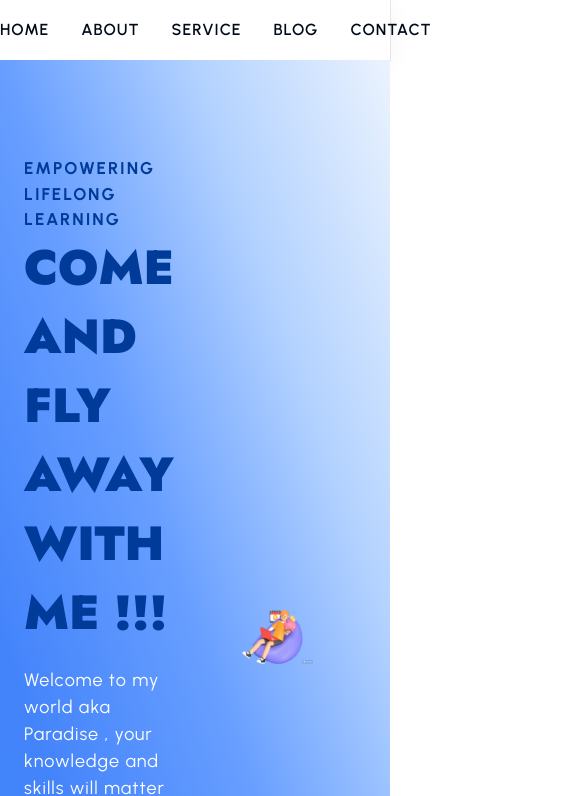
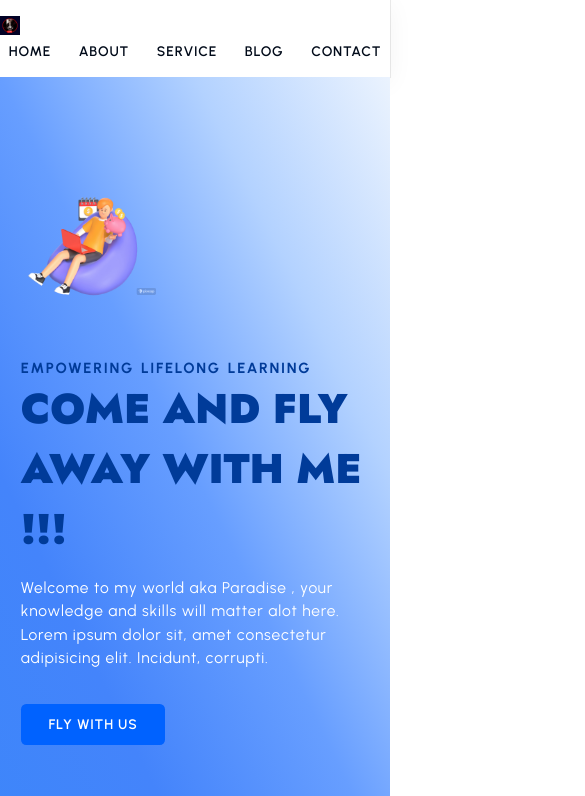
Before and after one commit to saurabhshukla07/Cruiz-Landing-Page, a plain HTML site: page index.html in a window 390 px wide. Shown: the top 796 px of the page, 585 px wide, since content can reach past the window. Drawn offline with nearby package versions, Linux system fonts and the light colour scheme.

Commit message:
responsive v1

```diff
--- a/style.css
+++ b/style.css
@@ -262,3 +262,52 @@ background:linear-gradient(to right,#0575e6,#021b79);
     color: var(--hero-heading-color);
 }
   /* course section is ending here */
+
+
+
+
+  @media (max-width: 1400px){
+    html{
+        font-size: 56.25%;
+    }
+    .section-hero img{
+        width: 90%;
+    }
+  }
+
+  @media (max-width:1200px){
+    html{
+        font-size: 54%;
+    }
+    .section-hero img{
+        width: 90%;
+    }
+  }
+  @media (max-width:981px){
+    .section-hero{
+        height: auto;
+        padding-bottom: 5rem;
+        & .grid-two-cols{
+     grid-template-columns: 1fr;
+
+     & .section-hero-content{
+        order: 2;
+        }
+       & .section-hero-image{
+            order: 1;
+            & img{
+                width: 40%;
+            }
+        }
+  }
+    }
+   }
+
+  @media (max-width:760px){
+   .grid-two-cols, .grid-three-cols{
+    grid-template-columns: 1fr;
+   }
+   .section-navbar .container{
+   flex-direction: column;
+   }
+  }
```
